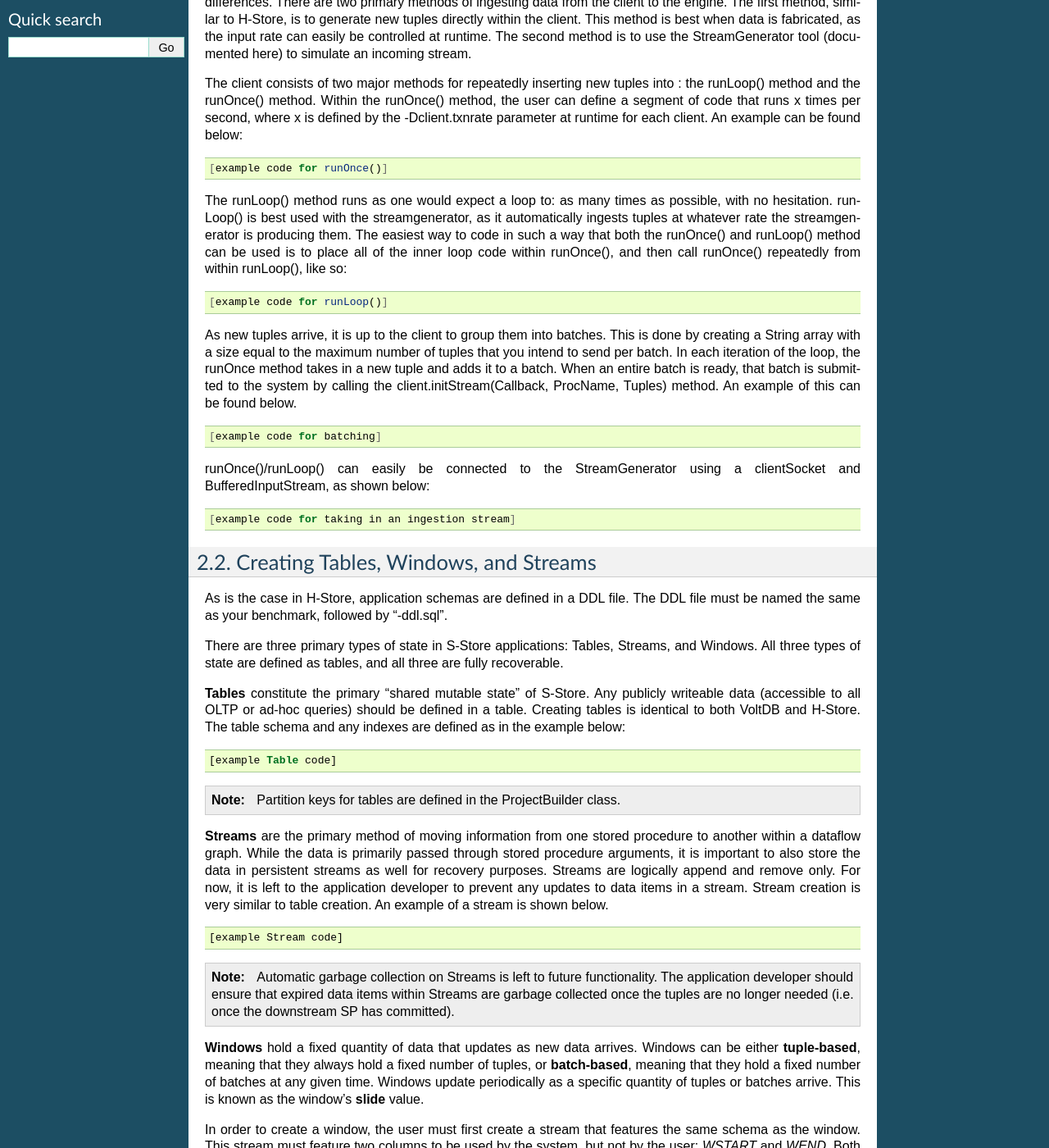
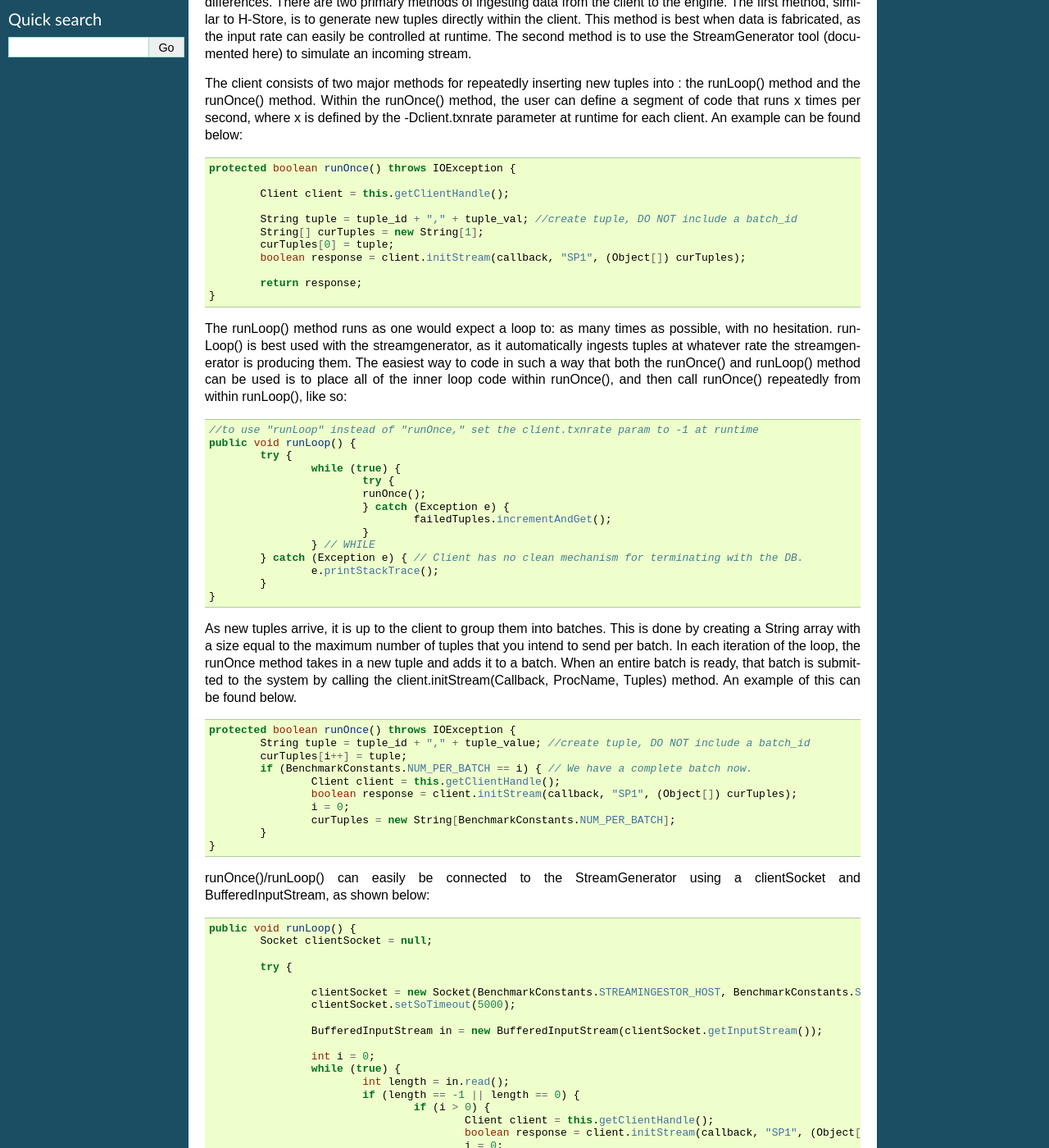
Before and after one commit to jmeehan16/sstore-doc, a Sphinx documentation site: the page built from source/benchmarks.rst, in a window 1280 px wide and 1400 px high, scrolled down 495 px. Shown: the whole window at 82% size. Built offline with Sphinx 7.4.7, drawn with Linux system fonts in a browser that asks for light colours; some of the changed text lies outside the part shown.

```diff
--- a/source/benchmarks.rst
+++ b/source/benchmarks.rst
@@ -19,25 +19,93 @@ The client consists of two major methods for repeatedly inserting new tuples int
 
 .. code-block:: java
 
-	[example code for runOnce()]
+	protected boolean runOnce() throws IOException {
+
+		Client client = this.getClientHandle();
+
+		String tuple = tuple_id + "," + tuple_val; //create tuple, DO NOT include a batch_id
+		String[] curTuples = new String[1];
+		curTuples[0] = tuple;
+		boolean response = client.initStream(callback, "SP1", (Object[]) curTuples);
+
+		return response;
+	}
 
 The runLoop() method runs as one would expect a loop to: as many times as possible, with no hesitation.  runLoop() is best used with the streamgenerator, as it automatically ingests tuples at whatever rate the streamgenerator is producing them.  The easiest way to code in such a way that both the runOnce() and runLoop() method can be used is to place all of the inner loop code within runOnce(), and then call runOnce() repeatedly from within runLoop(), like so:
 
 .. code-block:: java
 
-	[example code for runLoop()]
+	//to use "runLoop" instead of "runOnce," set the client.txnrate param to -1 at runtime
+	public void runLoop() {
+		try {
+			while (true) {
+				try {
+				runOnce();
+				} catch (Exception e) {
+					failedTuples.incrementAndGet();
+				}
+			} // WHILE
+		} catch (Exception e) { // Client has no clean mechanism for terminating with the DB.
+			e.printStackTrace();
+		}
+	}
 
 As new tuples arrive, it is up to the client to group them into batches.  This is done by creating a String array with a size equal to the maximum number of tuples that you intend to send per batch.  In each iteration of the loop, the runOnce method takes in a new tuple and adds it to a batch.  When an entire batch is ready, that batch is submitted to the system by calling the client.initStream(Callback, ProcName, Tuples) method.  An example of this can be found below.
 
 .. code-block:: java
 
-	[example code for batching]
+	protected boolean runOnce() throws IOException {
+		String tuple = tuple_id + "," + tuple_value; //create tuple, DO NOT include a batch_id
+		curTuples[i++] = tuple;
+		if (BenchmarkConstants.NUM_PER_BATCH == i) { // We have a complete batch now.
+			Client client = this.getClientHandle();
+			boolean response = client.initStream(callback, "SP1", (Object[]) curTuples);
+			i = 0;
+			curTuples = new String[BenchmarkConstants.NUM_PER_BATCH];
+		}
+	}
 
 runOnce()/runLoop() can easily be connected to the StreamGenerator using a clientSocket and BufferedInputStream, as shown below:
 
 .. code-block:: java
 
-	[example code for taking in an ingestion stream]
+	public void runLoop() {
+		Socket clientSocket = null;
+
+		try {
+
+			clientSocket = new Socket(BenchmarkConstants.STREAMINGESTOR_HOST, BenchmarkConstants.STREAMINGESTOR_PORT);
+			clientSocket.setSoTimeout(5000);
+
+			BufferedInputStream in = new BufferedInputStream(clientSocket.getInputStream());
+
+			int i = 0;
+			while (true) {
+				int length = in.read();
+				if (length == -1 || length == 0) {
+					if (i > 0) {
+						Client client = this.getClientHandle();
+						boolean response = client.initStream(callback, "SP1", (Object[]) curTuples);
+						i = 0;
+					}
+					break;
+				}
+				byte[] messageByte = new byte[length];
+				in.read(messageByte);
+				String tuple = new String(messageByte);
+				curTuples[i++] = tuple;
+				if (BenchmarkConstants.NUM_PER_BATCH == i) {
+					// We have a complete batch now.
+					Client client = this.getClientHandle();
+					boolean response = client.initStream(callback, "SP1", (Object[]) curTuples);
+					i = 0;
+					curTuples = new String[BenchmarkConstants.NUM_PER_BATCH];
+				}
+			}
+		} catch (Exception e) {
+			e.printStackTrace();
+		}
+	}
 
 
 Creating Tables, Windows, and Streams
@@ -51,7 +119,12 @@ There are three primary types of state in S-Store applications: Tables, Streams,
 
 .. code-block:: sql
 
-	[example Table code]
+	CREATE TABLE T1
+	(
+    	tuple_id	bigint    NOT NULL,
+    	tuple_val	integer   NOT NULL,
+    	CONSTRAINT PK_T1 PRIMARY KEY (tuple_id)
+	);
 
 .. Note:: Partition keys for tables are defined in the ProjectBuilder class.
 
@@ -59,7 +132,12 @@ There are three primary types of state in S-Store applications: Tables, Streams,
 
 .. code-block:: sql
 
-	[example Stream code]
+	CREATE STREAM S1
+	(
+    	tuple_id	bigint    	NOT NULL,
+    	tuple_val	integer   	NOT NULL,
+    	batch_id 	bigint		NOT NULL
+	);
 
 .. Note:: Automatic garbage collection on Streams is left to future functionality.  The application developer should ensure that expired data items within Streams are garbage collected once the tuples are no longer needed (i.e. once the downstream SP has committed).
 
@@ -69,26 +147,36 @@ In order to create a window, the user must first create a stream that features t
 
 .. code-block:: sql
 
-	[example Stream code for windows]
+	CREATE STREAM stream_for_win
+	(
+    	tuple_id 	bigint    	NOT NULL,
+    	tuple_val 	integer    	NOT NULL,
+    	ts 			bigint		NOT NULL,
+    	WSTART		integer,
+    	WEND		integer
+	);
 
 Once the template stream has been defined, the window can be defined based on that.  An example of a tuple-based window is below:
 
 .. code-block:: sql
 
-	[example tuple-based Window definition]
+	CREATE WINDOW tuple_win ON stream_for_win ROWS [*number of rows*] SLIDE [*slide size*];
 
 An example of a batch-based window is below:
 
 .. code-block:: sql
 
-	[example batch-based Window definition]
+	CREATE WINDOW batch_win ON stream_for_win RANGE [*number of batches*] SLIDE [*slide size*];
 
 
 It is important to keep in mind that the window is its own separate data structure.  When inserting tuples into a window, they should be directly inserted into the window rather than the base stream.  Additionally, both the *WSTART* and *WEND* columns should be ignored during insert.  An example insert statement is shown below:
 
-.. code-block:: sql
+.. code-block:: java
 
-	[example of inserting into windows]
+	//insert into window
+	public final SQLStmt insertProcTwoWinStmt = new SQLStmt(
+		"INSERT INTO tuple_win (tuple_id, tuple_val, ts) VALUES (?,?,?);"
+	);
 
 Windows slides are handled automatically by the system, as the user would expect.  As new tuples/batches arrive, they are staged behind the scenes until enough tuples/batches arrive to slide the window by the appropriate amount.  Garbage collection is handled automatically, meaning that the user does ever need to manually delete tuples from a window.
 
@@ -105,7 +193,25 @@ The primary unit of execution in S-Store are **stored procedures**.  Each execut
 
 .. code-block:: java
 
-	[example code for OLTP stored procedure]
+	@ProcInfo(
+		partitionNum = 0; //states which partition this SP runs on
+		singlePartition = true;
+	)
+	public class SP2 extends VoltProcedure {
+		protected void toSetDataflowGraph() { //where dataflow graph details are set
+			addPrevProc("SP1");
+			addNextProc("SP3");
+			setDataflowGraphName("D1");
+		}
+
+		public final SQLStmt temp = "SELECT * FROM S1;" //define SQL statements here
+
+		public long run(int part_id, VoltStream sp1Data, long[] extraArgs) {
+			//procedure work happens here
+
+			return BenchmarkConstants.SUCCESS;
+		}
+	}
 
 
 Creating Dataflow Graph Stored Procedures
```
Also changed, not shown: source/intro.rst (+25 -13 lines).
